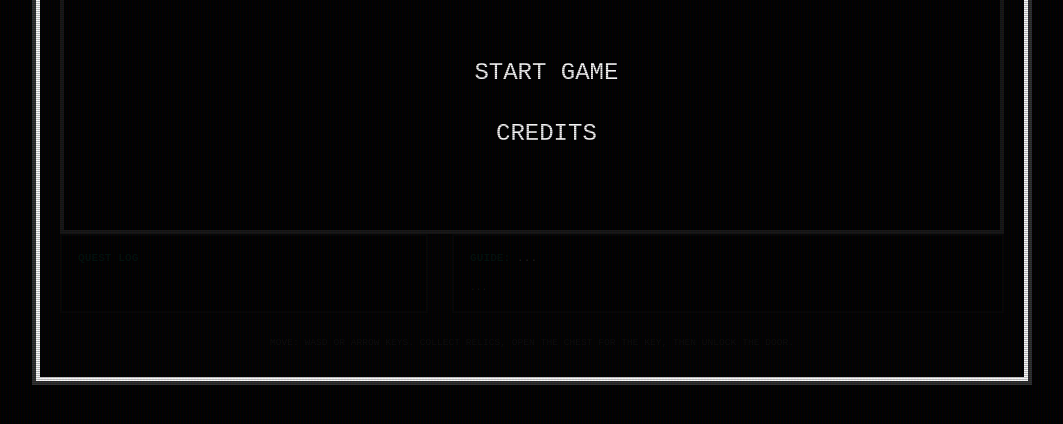
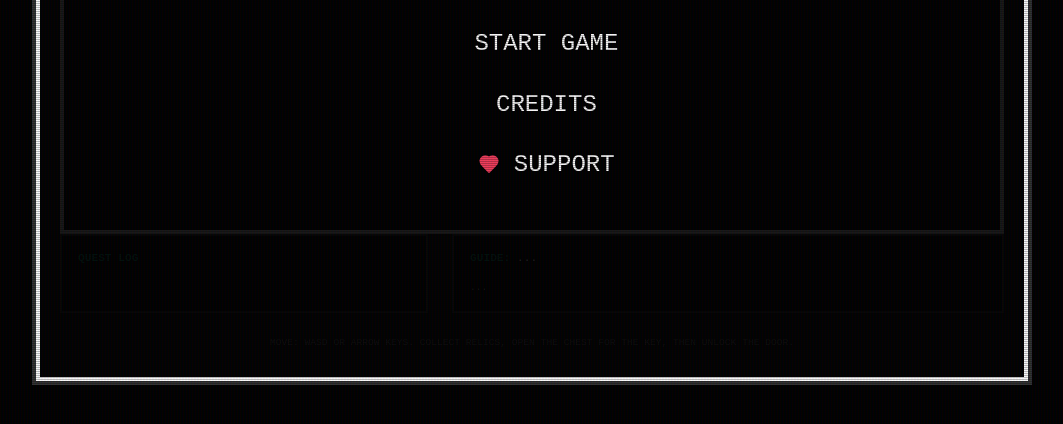
Before and after one commit to bxzex/pixel-game, a website with bundled scripts: page index.html in a window 1280 px wide. Shown: the part 370-794 px from the top of the page, without its empty margins (108-1171 px from the left). Built offline with nearby package versions, Linux system fonts and the light colour scheme; a web font is replaced by a local one.

Commit message:
Add support button to menu

```diff
--- a/index.html
+++ b/index.html
@@ -12,6 +12,10 @@
         <h1 class="menu-title">PIXEL QUEST</h1>
         <button id="start-btn" class="menu-btn">START GAME</button>
         <button id="credits-btn" class="menu-btn">CREDITS</button>
+        <a href="https://buy.stripe.com/9B6eVfd9E6OC3sr7cEaAw03" target="_blank" rel="noopener noreferrer" class="menu-btn" style="text-decoration: none; color: #fff; display: flex; align-items: center; gap: 15px;">
+          <svg viewBox="0 0 24 24" width="20" height="20" stroke="currentColor" stroke-width="3" fill="currentColor" stroke-linecap="round" stroke-linejoin="round" style="color: #f43f5e;"><path d="M19 14c1.49-1.46 3-3.21 3-5.5A5.5 5.5 0 0 0 16.5 3c-1.76 0-3 .5-4.5 2-1.5-1.5-2.74-2-4.5-2A5.5 5.5 0 0 0 2 8.5c0 2.3 1.5 4.05 3 5.5l7 7Z"></path></svg>
+          SUPPORT
+        </a>
       </div>
 
       <div style="position: relative;">
```
